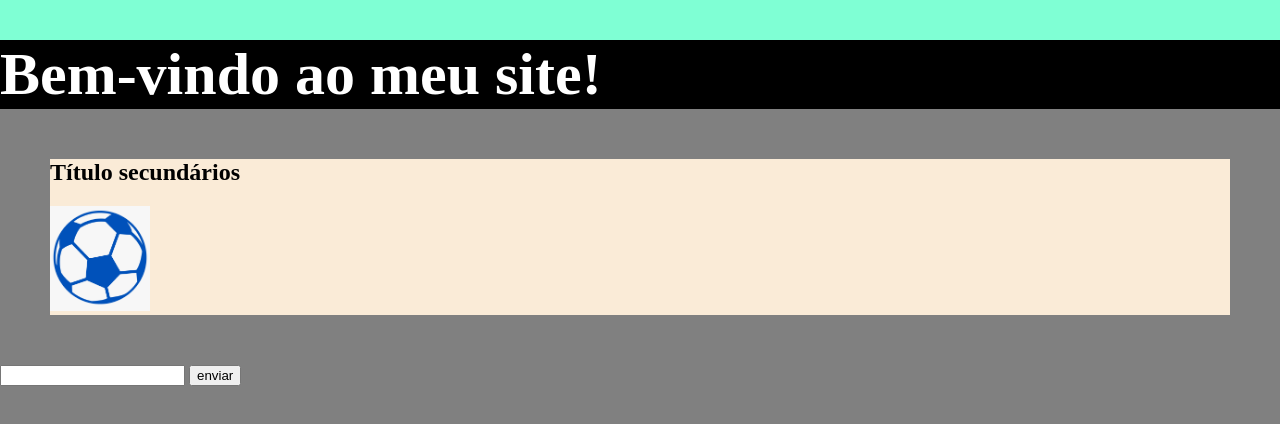
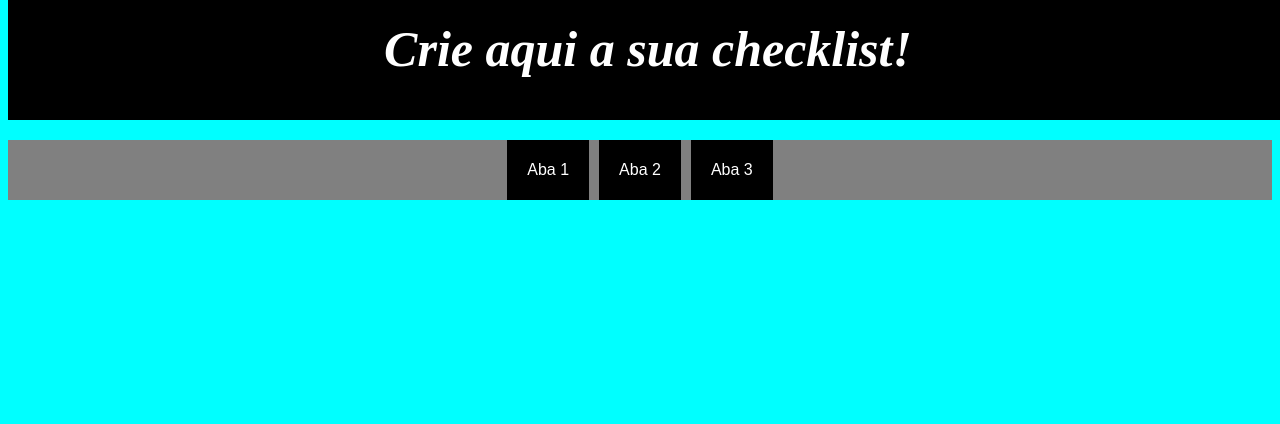
Before and after one commit to Vinicius396-lab/Site---checklist, a plain HTML site: page html/Este computador.html in a window 1280 px wide. Drawn offline with Linux system fonts and the light colour scheme.

Commit message:
arrumado index.html

```diff
--- a/html/Este computador.html
+++ b/html/Este computador.html
@@ -4,7 +4,7 @@
 
     <meta name="viewport" content="width=device-width, initial-scale=1.0">
     <title>Este computador</title>
-    <link rel="icon" href="./Este computador_files/ícone bola.png">
+    <link rel="icon" href="http://127.0.0.1:5500/html/%C3%ADcone%20bola.png">
 </head>
 
 
@@ -14,27 +14,23 @@
 
         </div>
         <div class="caixa">
-        <h1 class="título">Bem-vindo ao meu site!</h1>
+        <h1 class="título">Crie aqui a sua checklist!</h1>
     </div>
 
+    <div class="abas">
+        <button class="aba"> Aba 1</button>
+        <button class="aba">Aba 2</button>
+        <button class="aba">Aba 3</button>
+    </div>
     </header>
-
-    <article class="caixote">
-        <h2>
-            Título secundários
-        </h2>
-
-
-        <img src="./Este computador_files/ícone bola.png" class="imagem">
 
 
 
-    </article>
 
-    <input>
-    <button>
-        enviar
-    </button>
+
+
+
+
 
 
 <!-- Code injected by live-server -->
@@ -80,32 +76,59 @@
 
 <style>
     .corpo, html {
-        background-color: gray ;
-        padding: 0;
-        margin: 0;
+        background-color: aqua
     }
-    .imagem {
-        width:100px;
-    }
-    .caixote {
-        background-color: antiquewhite;
-        margin: 50px;
-        width: 20 px;
-    }
+
     .título {
-        font-size: 60px;
+        font-size: 50px;
+        text-align: center;
         color: white;
+        font-style: italic;
+        margin-top: 20px;
+
     }
     .caixa {
         background-color: black;
+        height: 100px;
+        width: 100vw;
     }
 
     .decoracao {
-        height: 40px;
-        background-color: aquamarine;
+        height: 30px;
+        background-color: black;
         position: absolute;
         top: 0;
         width: 100vw;
     }
+    .abas {
+        background-color: gray;
+        display: flex;
+        justify-content: center;
+        margin-top: 20px;
+        width: 100%;
+        height: 60px; /* Define a altura da classe abas */
+    }
+
+    .aba{
+        background-color: black;
+        color: white;
+        border: none;
+        padding: 10px 20px;
+        margin: 0 5px;
+        cursor: pointer;
+        font-size: 16px;
+    }
+    img {
+        margin-top: 25px;
+        width: 80%
+    }
+
+
+
+
+
+
+
+
 
 </style></body></html>
```
Also changed, not shown: html/index.html (deleted, +0 -54 lines), index.html (added, +129 -0 lines).
